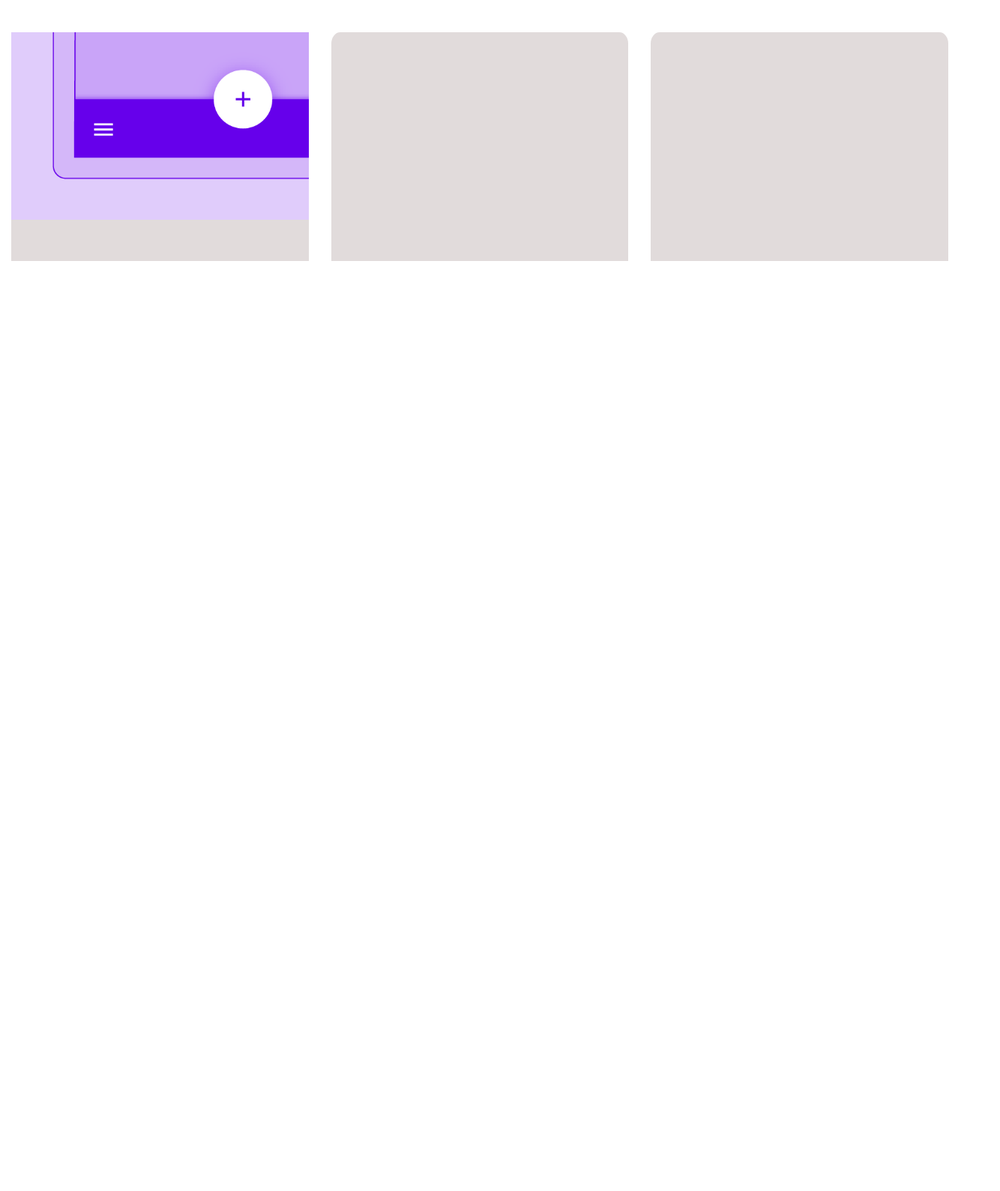
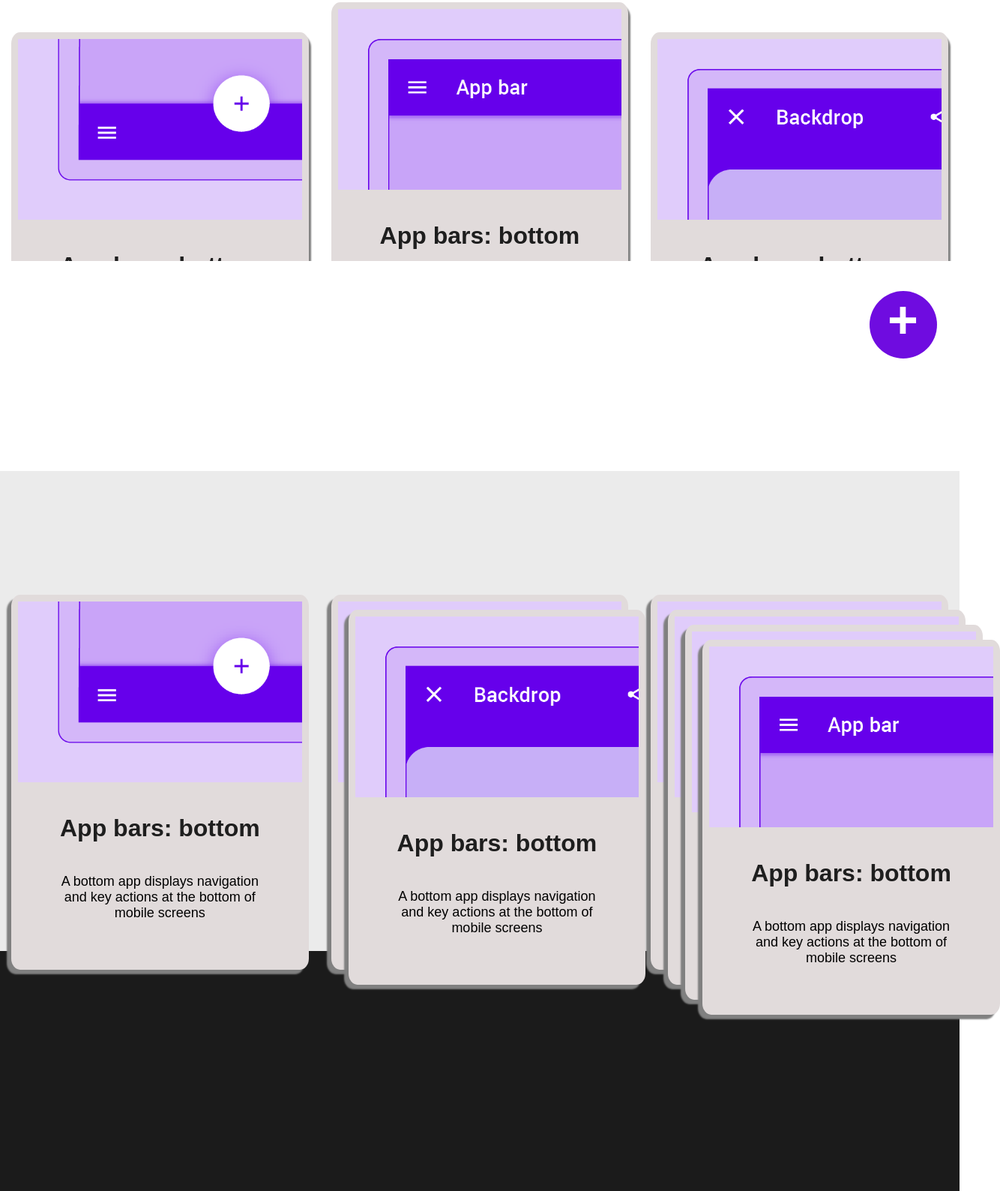
Before and after one commit to pablopavia/html-2023, a plain HTML site: page P7. Solucion_Posicionamientos_v2/index.html in a window 1280 px wide. Shown: the part 252-1840 px from the top of the page at 75% size, 1334 px wide, since content can reach past the window. Before the commit the page ends 1440 px from the top, so only its background shows below. Drawn offline with Linux system fonts and the light colour scheme.

Commit message:
Practica 7-Done

```diff
--- a/P7. Solucion_Posicionamientos_v2/estilos.css
+++ b/P7. Solucion_Posicionamientos_v2/estilos.css
@@ -4,7 +4,7 @@
 
 body {
   margin: 0;
-  height: 180vh;
+  height: 200vh;
   font-family: sans-serif;
 }
 
@@ -54,17 +54,28 @@ nav {
   background-color: rgb(255, 255, 255);
 }
 
+.box2 {
+  height: 80vh;
+  background-color: rgb(235, 235, 235);
+  width: 100%;
+}
+
+.blackend {
+  height: 40vh;
+  background-color: rgb(27, 27, 27);
+  width: 100%;
+}
+
 .middle-box {
   width: 100%;
   max-width: 1700px;
   margin: auto;
-  overflow: hidden;
+
   margin-top: 280px;
 }
 
 .cortes {
   width: 33.33%;
-
   padding: 15px;
   float: left;
 }
@@ -73,6 +84,8 @@ nav {
   height: 500px;
   background-color: rgb(225, 219, 219);
   border-radius: 3%;
+  padding: 9px;
+  box-shadow: 3px 5px 2px gray;
 }
 
 .image {
@@ -85,5 +98,110 @@ nav {
 }
 
 .texto {
+  height: 37%%;
+}
+
+h4 {
+  font-size: xx-large;
+  text-align: center;
+  color: rgb(30, 30, 30);
+}
+
+.smalltxt {
+  text-align: center;
+  margin-left: 49px;
+  margin-right: 49px;
+  font-size: large;
+}
+
+.image2 {
   height: 50%;
+  width: 100%;
+  background-image: url('navs.png');
+  background-size: cover;
+  background-repeat: no-repeat;
+  padding: 20px;
 }
+
+.image3 {
+  height: 50%;
+  width: 100%;
+  background-image: url('backdrop.png');
+  background-size: cover;
+  background-repeat: no-repeat;
+  padding: 20px;
+}
+
+.middle-box2 {
+  width: 100%;
+  max-width: 1700px;
+  margin: auto;
+  margin-top: 280px;
+}
+
+.cards2 {
+  position: relative;
+  top: -40px;
+  left: 0;
+}
+
+.cards3 {
+  height: 500px;
+  background-color: rgb(225, 219, 219);
+  border-radius: 3%;
+  padding: 9px;
+  box-shadow: -6px 6px 2px gray;
+  margin-top: 150px;
+  position: relative;
+}
+
+.card-absolute {
+  position: absolute;
+  width: 100%;
+  aspect-ratio: 1/1;
+  background-color: rgb(225, 219, 219);
+  border-radius: 3%;
+  padding: 9px;
+  box-shadow: -6px 6px 2px gray;
+  top: 20px;
+  left: 23px;
+  height: 500px;
+}
+
+.purplecircle {
+  height: 100px;
+  width: 100px;
+  background-color: #6f0ce0;
+  border-radius: 100%;
+  position: fixed;
+  top: 130px;
+  right: 30px;
+}
+
+.question {
+  position: relative;
+  color: white;
+  top: 20px;
+  left: 35px;
+  font-size: 50px;
+  font-weight: 600;
+}
+
+.purplecircle2 {
+  height: 90px;
+  width: 90px;
+  background-color: #6f0ce0;
+  border-radius: 100%;
+  position: fixed;
+  bottom: 70px;
+  right: 30px;
+}
+
+.question2 {
+  position: relative;
+  color: white;
+  top: -1px;
+  left: 24px;
+  font-size: 70px;
+  font-weight: 600;
+}
--- a/P7. Solucion_Posicionamientos_v2/index.html
+++ b/P7. Solucion_Posicionamientos_v2/index.html
@@ -25,25 +25,135 @@
           <span class="right-side">STATIC</span>
         </div>
       </div>
+      <div class="purplecircle">
+        <span class="question">? </span>
+      </div>
+      <div class="purplecircle2">
+        <span class="question2">+</span>
+      </div>
     </nav>
     <div class="box1">
       <div class="middle-box">
         <div class="cortes">
           <div class="cards">
             <div class="image"></div>
-            <div class="texto"></div>
+            <div class="texto">
+              <h4>App bars: bottom</h4>
+              <div class="smalltxt">
+                A bottom app bar displays navigation and key actions at the
+                bottom of mobile screens
+              </div>
+            </div>
           </div>
         </div>
 
         <div class="cortes">
-          <div class="cards"></div>
+          <div class="cards cards2">
+            <div class="image2"></div>
+            <div class="texto">
+              <h4>App bars: bottom</h4>
+              <div class="smalltxt">
+                A bottom app displays navigation and key actions at the bottom
+                of mobile screens
+              </div>
+            </div>
+          </div>
         </div>
 
         <div class="cortes">
-          <div class="cards"></div>
+          <div class="cards">
+            <div class="image3"></div>
+            <div class="texto">
+              <h4>App bars: bottom</h4>
+              <div class="smalltxt">
+                A bottom app displays navigation and key actions at the bottom
+                of mobile screens
+              </div>
+            </div>
+          </div>
         </div>
       </div>
     </div>
-    <div class="box2"></div>
+    <div class="box2">
+      <div class="middle-box2">
+        <div class="cortes">
+          <div class="cards3">
+            <div class="image"></div>
+            <div class="texto">
+              <h4>App bars: bottom</h4>
+              <div class="smalltxt">
+                A bottom app displays navigation and key actions at the bottom
+                of mobile screens
+              </div>
+            </div>
+          </div>
+        </div>
+        <div class="cortes">
+          <div class="cards3">
+            <div class="image3"></div>
+            <div class="texto">
+              <h4>App bars: bottom</h4>
+              <div class="smalltxt">
+                A bottom app displays navigation and key actions at the bottom
+                of mobile screens
+              </div>
+            </div>
+            <div class="card-absolute">
+              <div class="image3"></div>
+              <div class="texto">
+                <h4>App bars: bottom</h4>
+                <div class="smalltxt">
+                  A bottom app displays navigation and key actions at the bottom
+                  of mobile screens
+                </div>
+              </div>
+            </div>
+          </div>
+        </div>
+        <div class="cortes">
+          <div class="cards3">
+            <div class="image2"></div>
+            <div class="texto">
+              <h4>App bars: bottom</h4>
+              <div class="smalltxt">
+                A bottom app displays navigation and key actions at the bottom
+                of mobile screens
+              </div>
+            </div>
+            <div class="card-absolute">
+              <div class="image2"></div>
+              <div class="texto">
+                <h4>App bars: bottom</h4>
+                <div class="smalltxt">
+                  A bottom app displays navigation and key actions at the bottom
+                  of mobile screens
+                </div>
+              </div>
+              <div class="card-absolute">
+                <div class="image2"></div>
+                <div class="texto">
+                  <h4>App bars: bottom</h4>
+                  <div class="smalltxt">
+                    A bottom app displays navigation and key actions at the
+                    bottom of mobile screens
+                  </div>
+                </div>
+                <div class="card-absolute">
+                  <div class="image2"></div>
+                  <div class="texto">
+                    <h4>App bars: bottom</h4>
+                    <div class="smalltxt">
+                      A bottom app displays navigation and key actions at the
+                      bottom of mobile screens
+                    </div>
+                  </div>
+                </div>
+              </div>
+            </div>
+          </div>
+        </div>
+      </div>
+    </div>
+    <div class="blackend"></div>
   </body>
 </html>
```
Also changed, not shown: P7. Solucion_Posicionamientos_v2/backdrop.png (renamed from P7. Solucion_Posicionamientos_v2/imgs/backdrop.png), P7. Solucion_Posicionamientos_v2/navs.png (renamed from P7. Solucion_Posicionamientos_v2/imgs/navs.png), 3 other files.
